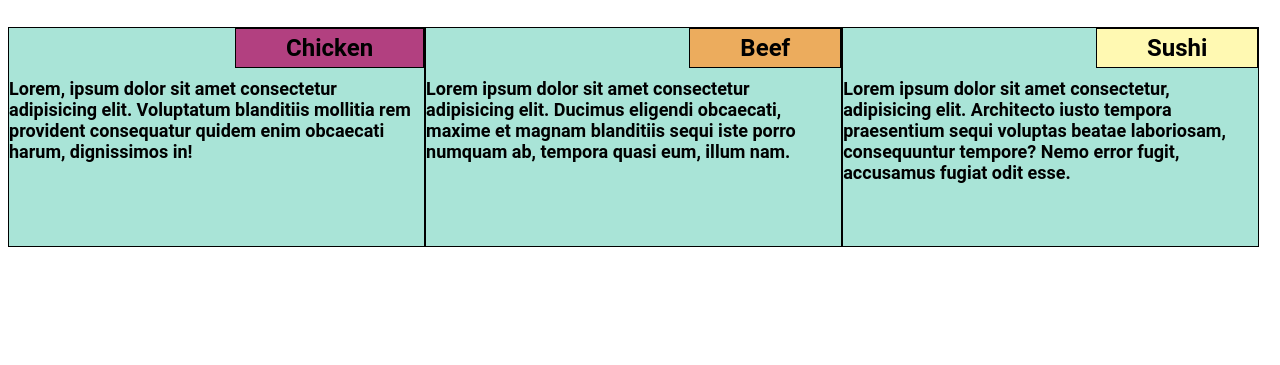
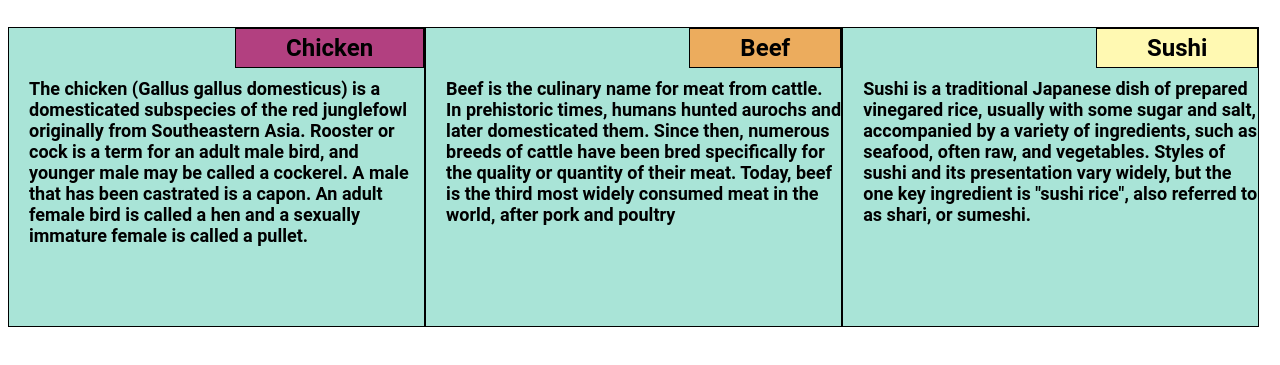
Before and after one commit to vishnu451/module-2-solution, a plain HTML site: page index.html in a window 1280 px wide. Shown: the part 71-436 px from the top of the page. Drawn offline with Linux system fonts and the light colour scheme.

Commit message:
modified styles

```diff
--- a/css/style.css
+++ b/css/style.css
@@ -10,7 +10,7 @@
     background-color: #A9E4D7;
     border: 1px solid black;
     position: relative;
-    height: 220px;
+    height: 300px;
 }
 .boxes h2{
     font-family: 'Roboto', sans-serif;
@@ -21,6 +21,15 @@
     margin: 0;
     padding: 5px 50px;
 }
+.boxes p{
+    font-size:18px;
+    color:#000;
+    font-weight: 600;
+    font-family: 'Roboto', sans-serif;
+    text-align: left;
+    margin: 50px auto 0;
+    padding-left: 20px;
+}
 #chicken-title{
     background-color:#B24080;
 }
@@ -29,14 +38,6 @@
 }
 #sushi-title{
     background-color: #FFF9B2;
-}
-.boxes p{
-    font-size:18px;
-    color:#000;
-    font-weight: 600;
-    font-family: 'Roboto', sans-serif;
-    text-align: left;
-    margin: 50px auto 0;
 }
 .row{
     width:100%;
--- a/index.html
+++ b/index.html
@@ -6,19 +6,30 @@
         <link rel="stylesheet" href="css/style.css">
     </head>
     <body>
+        <h1 id="title">Our Menu</h1>
         <div class="row">
-               <h1 id="title">Our Menu</h1>
                <div class="col-lg-4 col-md-6 col-sm-12 boxes box1">
                   <h2 id="chicken-title">Chicken</h2>
-                  <p>Lorem, ipsum dolor sit amet consectetur adipisicing elit. Voluptatum blanditiis mollitia rem provident consequatur quidem enim obcaecati harum, dignissimos in!</p>
+                  <p>
+                    The chicken (Gallus gallus domesticus) is a domesticated subspecies of the red junglefowl originally from Southeastern Asia.
+                    Rooster or cock is a term for an adult male bird, and younger male may be called a cockerel. A male that has been castrated is a capon.
+                    An adult female bird is called a hen and a sexually immature female is called a pullet.
+                  </p>
                </div>
                <div class="col-lg-4 col-md-6 col-sm-12 boxes box2">
                   <h2 id="beef-title">Beef</h2>
-                  <p>Lorem ipsum dolor sit amet consectetur adipisicing elit. Ducimus eligendi obcaecati, maxime et magnam blanditiis sequi iste porro numquam ab, tempora quasi eum, illum nam.</p>
+                  <p>
+                    Beef is the culinary name for meat from cattle. In prehistoric times, humans hunted aurochs and later domesticated them.
+                    Since then, numerous breeds of cattle have been bred specifically for the quality or quantity of their meat.
+                    Today, beef is the third most widely consumed meat in the world, after pork and poultry
+                  </p>
                </div>
                <div class="col-lg-4 col-md-12 col-sm-12 boxes box3">
                   <h2 id="sushi-title">Sushi</h2>
-                  <p>Lorem ipsum dolor sit amet consectetur, adipisicing elit. Architecto iusto tempora praesentium sequi voluptas beatae laboriosam, consequuntur tempore? Nemo error fugit, accusamus fugiat odit esse.</p>
+                  <p>
+                    Sushi is a traditional Japanese dish of prepared vinegared rice, usually with some sugar and salt, accompanied by a variety of ingredients, such as seafood, often raw, and vegetables.
+                    Styles of sushi and its presentation vary widely, but the one key ingredient is "sushi rice", also referred to as shari, or sumeshi.
+                  </p>
                </div>
         </div>
     </body>
```
